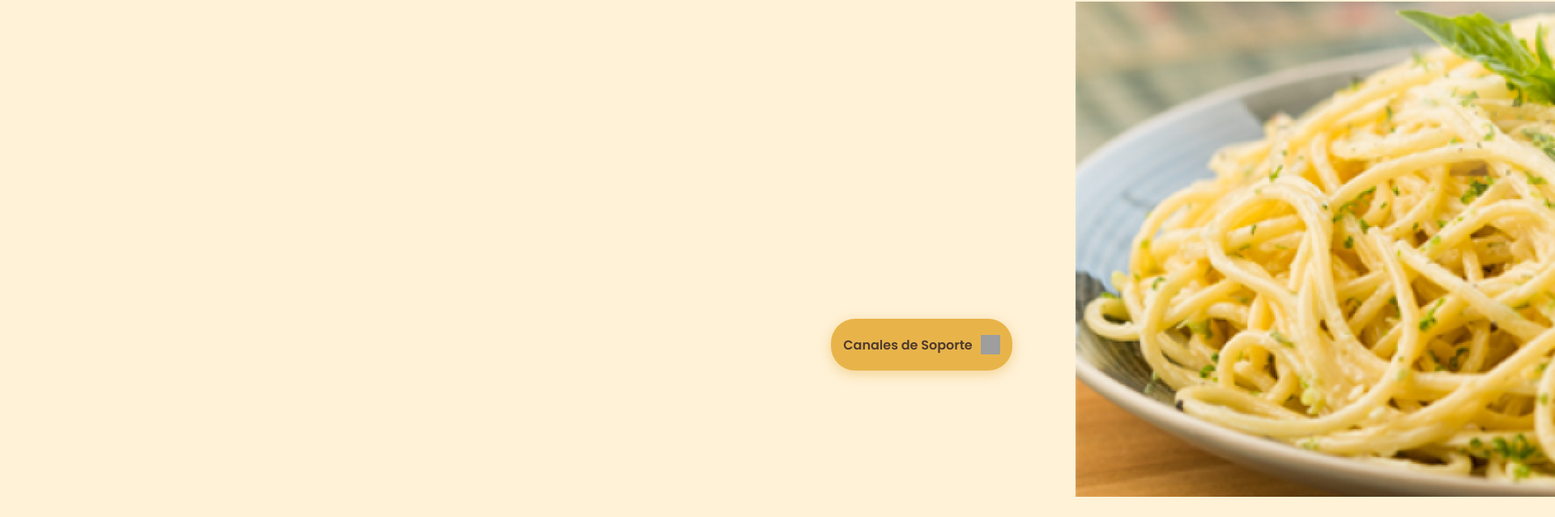
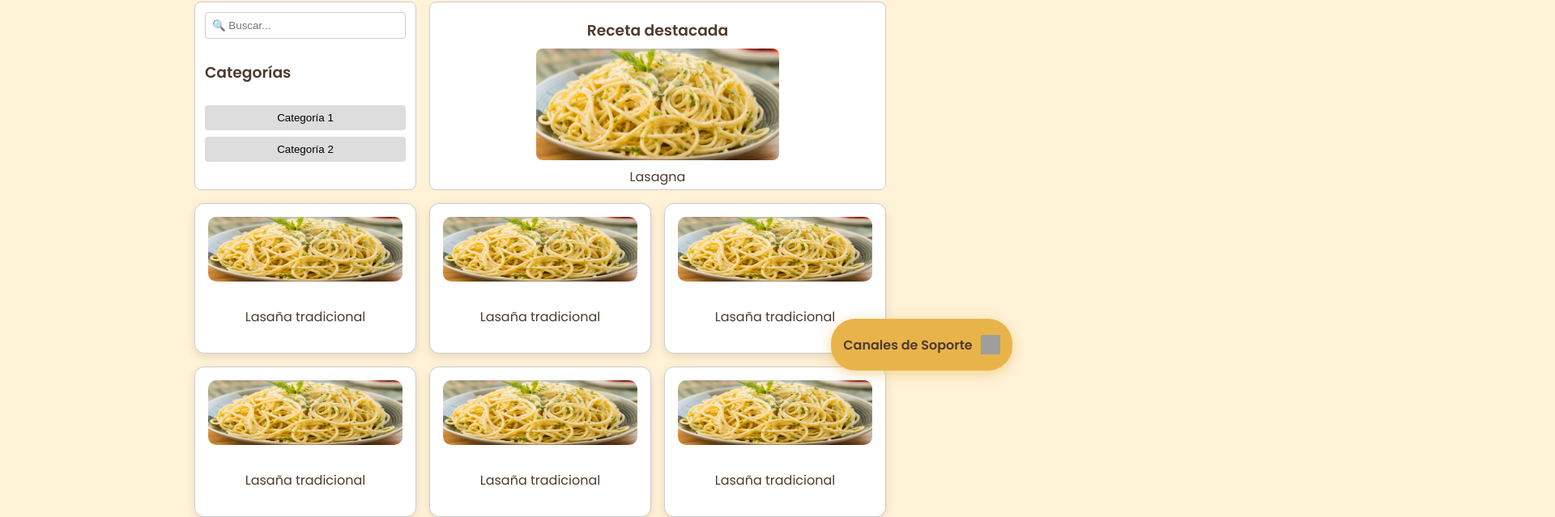
Before and after one commit to SantiC57/RecipeHub, a React (Vite) app: page / in a window 1280 px wide. Shown: the part 312-951 px from the top of the page at 81% size, 1920 px wide, since content can reach past the window. Built offline with nearby package versions, Linux system fonts and the light colour scheme; no server answers; grey boxes are pictures that could not be loaded.

Commit message:
mp
main page

```diff
--- a/src/Pages/Main/MainPage.jsx
+++ b/src/Pages/Main/MainPage.jsx
@@ -31,20 +31,46 @@ export default function MainPage() {
           <h1 className="title">Categorías Disponibles</h1>
         <FoodCategoryBar />
 
-      <div class="parent">
-    <div class="div1">Filtro</div>
-    <img class="div2" src= {Spaghetti} ></img>
-    <img class="div3" src= {Spaghetti} ></img>
-    <img class="div4" src= {Spaghetti} ></img>
-    <img class="div5" src= {Spaghetti} ></img>
-    <img class="div6" src= {Spaghetti} ></img>
-    <img class="div7" src= {Spaghetti} ></img>
-    <img class="div8" src= {Spaghetti} ></img>
-
+ <div class="parent">
+  <div class="div1">
+    <input type="text" placeholder="🔍 Buscar..." />
+    <h3>Categorías</h3>
+    <button>Categoría 1</button>
+    <button>Categoría 2</button>
+  </div>
+<div className="div2">
+  <h3 className="destacada-titulo">Receta destacada</h3>
+  <img className="destacada-imagen" src={Spaghetti} alt="Receta destacada" />
+  <div className="destacada-info">Lasagna</div>
 </div>
 
+<div className="receta">
+  <img className="imagen-circular" src={Spaghetti} alt="Lasaña" />
+  <p>Lasaña tradicional</p>
+</div>
+<div className="receta">
+  <img className="imagen-circular" src={Spaghetti} alt="Lasaña" />
+  <p>Lasaña tradicional</p>
+</div>
+<div className="receta">
+  <img className="imagen-circular" src={Spaghetti} alt="Lasaña" />
+  <p>Lasaña tradicional</p>
+</div>
+<div className="receta">
+  <img className="imagen-circular" src={Spaghetti} alt="Lasaña" />
+  <p>Lasaña tradicional</p>
+</div>
+<div className="receta">
+  <img className="imagen-circular" src={Spaghetti} alt="Lasaña" />
+  <p>Lasaña tradicional</p>
+</div>
+<div className="receta">
+  <img className="imagen-circular" src={Spaghetti} alt="Lasaña" />
+  <p>Lasaña tradicional</p>
+</div>
+</div>
 
-          <h1 className="title">Recetas Publicadas</h1>
+ <h1 className="title">Recetas Publicadas</h1>
           <div className="recipes-grid">
             {recetasPublicadas.map((receta) => (
               <Card key={receta.id} className="recipe-card">
--- a/src/Pages/Main/Mp.css
+++ b/src/Pages/Main/Mp.css
@@ -141,42 +141,110 @@
 
 
 .parent {
-    display: grid;
-    grid-template-columns: repeat(3, 1fr);
-    grid-template-rows: repeat(5, 1fr);
-    gap: 8px;
+  display: grid;
+  grid-template-columns: repeat(3, 1fr);
+  grid-template-rows: repeat(3, minmax(120px, auto));
+  gap: 16px;
+  width: 90vw;
+  padding-right: 4rem;
+  max-width: 800px;
+  margin: 0 auto;
 }
 
+/* Filtro */
 .div1 {
-    grid-column: span 2 / span 2;
-    grid-row: span 3 / span 3;
+  grid-column: 1 / 2;
+  background-color: white;
+  grid-row: 1 / 2;
+  display: flex;
+  flex-direction: column;
+  gap: 8px;
+  border: 1px solid #ccc;
+  padding: 12px;
+  border-radius: 8px;
 }
 
-.div2 {
-    grid-row: span 3 / span 3;
-    grid-column-start: 3;
+.div1 input {
+  padding: 8px;
+  border: 1px solid #ccc;
+  border-radius: 4px;
 }
 
+.div1 button {
+  padding: 8px;
+  border: none;
+  background-color: #ddd;
+  border-radius: 4px;
+}
+
+/* Receta destacada */
+.div2 {
+  grid-column: 2 / 4;
+  grid-row: 1 / 2;
+  border: 1px solid #ccc;
+  border-radius: 8px;
+  padding: 12px;
+  text-align: center; /* ✅ centra título y elementos inline */
+  display: flex;
+  flex-direction: column;
+  align-items: center; /* ✅ centra horizontalmente elementos como la imagen */
+  justify-content: center;
+  background-color: white;
+}
+
+.destacada-titulo {
+  margin-top: 8px;
+  margin-bottom: 8px;
+}
+
+.destacada-imagen {
+  width: 100%;
+  max-width: 300px;
+  height: auto;
+  object-fit: cover;
+  border-radius: 8px;
+}
+
+.destacada-info {
+  height: 16px;
+  width: 80%;
+  border-radius: 4px;
+  margin-top: 8px;
+}
+
+/* Recetas */
+.receta {
+  border: 1px solid #ccc;
+  border-radius: 8px;
+  text-align: center;
+  padding: 12px;
+}
+
+.imagen-circular {
+  width: 80px;
+  height: 80px;
+  background-color: #ccc;
+  border-radius: 50%;
+  margin: 0 auto 8px auto;
+}
+
+/* Posiciones en la cuadrícula */
 .div3 {
-    grid-row-start: 4;
+  grid-column: 1;
+  grid-row: 2;
 }
 
 .div4 {
-    grid-row-start: 4;
+  grid-column: 2;
+  grid-row: 2;
 }
 
 .div5 {
-    grid-row-start: 4;
+  grid-column: 3;
+  grid-row: 2;
 }
 
 .div6 {
-    grid-row-start: 5;
+  grid-column: 1;
+  grid-row: 3;
 }
-
-.div7 {
-    grid-row-start: 5;
-}
-
-.div8 {
-    grid-row-start: 5;
-}
```
